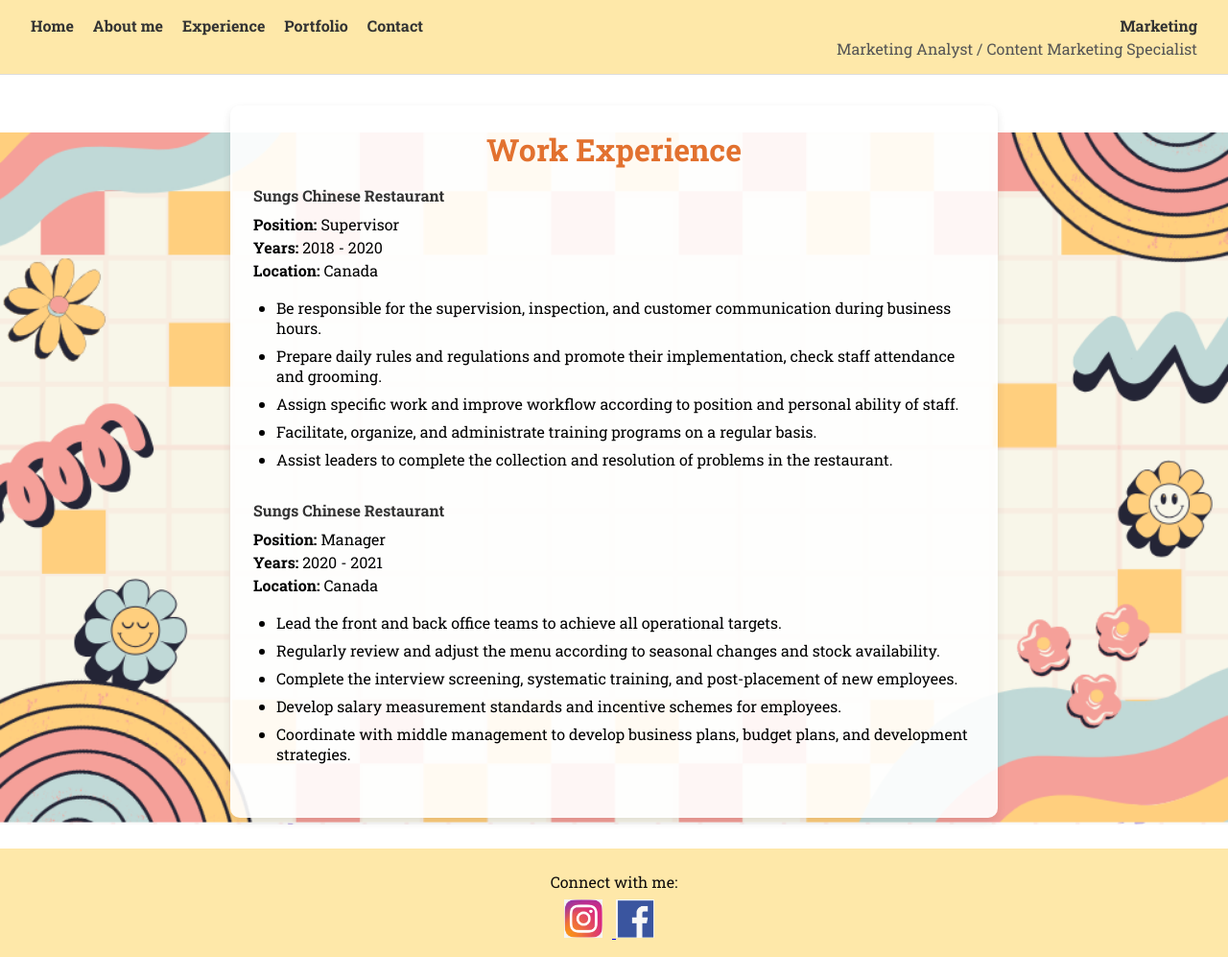
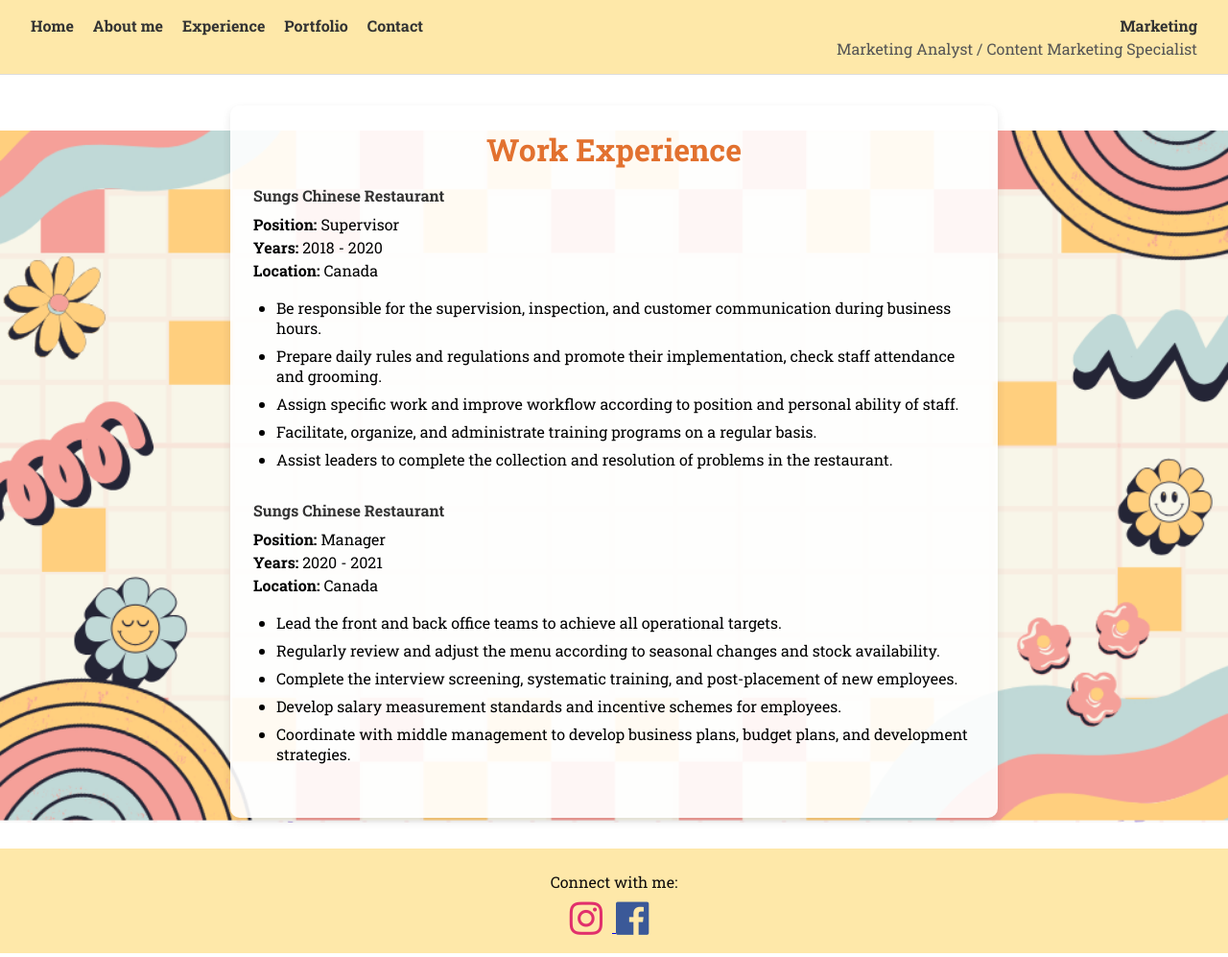
Before and after one commit to Kenglam/kenglam.github.io, a plain HTML site: page final_Experience.html in a window 1280 px wide. Shown: the whole page at 96% size. Drawn offline with Linux system fonts and the light colour scheme.

Commit message:
Update final_Experience.html

```diff
--- a/final_Experience.html
+++ b/final_Experience.html
@@ -6,6 +6,7 @@
     <title>final_Experience</title>
     <link rel="stylesheet" href="Assets/CSS/Finalstyles_Experience.css">
     <link href="https://fonts.googleapis.com/css2?family=Roboto+Slab:wght@400;700&display=swap" rel="stylesheet">
+    <link rel="stylesheet" href="https://cdnjs.cloudflare.com/ajax/libs/font-awesome/4.7.0/css/font-awesome.min.css">
 </head>
 <body>
     <!-- Header -->
@@ -65,12 +66,10 @@
             <p>Connect with me:</p>
             <div class="social-links">
                 <a href="https://www.instagram.com/xxhexxbexx/profilecard/?igsh=N3kyYTNkeXM1NzB2" target="_blank" class="social-icon">
-                    <img src="Assets/img/IG.png" alt="Instagram" />
+                    <i class="fa fa-instagram" aria-hidden="true"></i>
                 </a>
                 <a href="https://www.facebook.com/share/129GtgfNjf6/?mibextid=LQQJ4d" target="_blank" class="social-icon">
-                    <img src="Assets/img/FB.png" alt="Facebook" />
+                    <i class="fa fa-facebook-official" aria-hidden="true"></i>
                 </a>
             </div>
-        </footer>
-    </body>
 </html>
```
